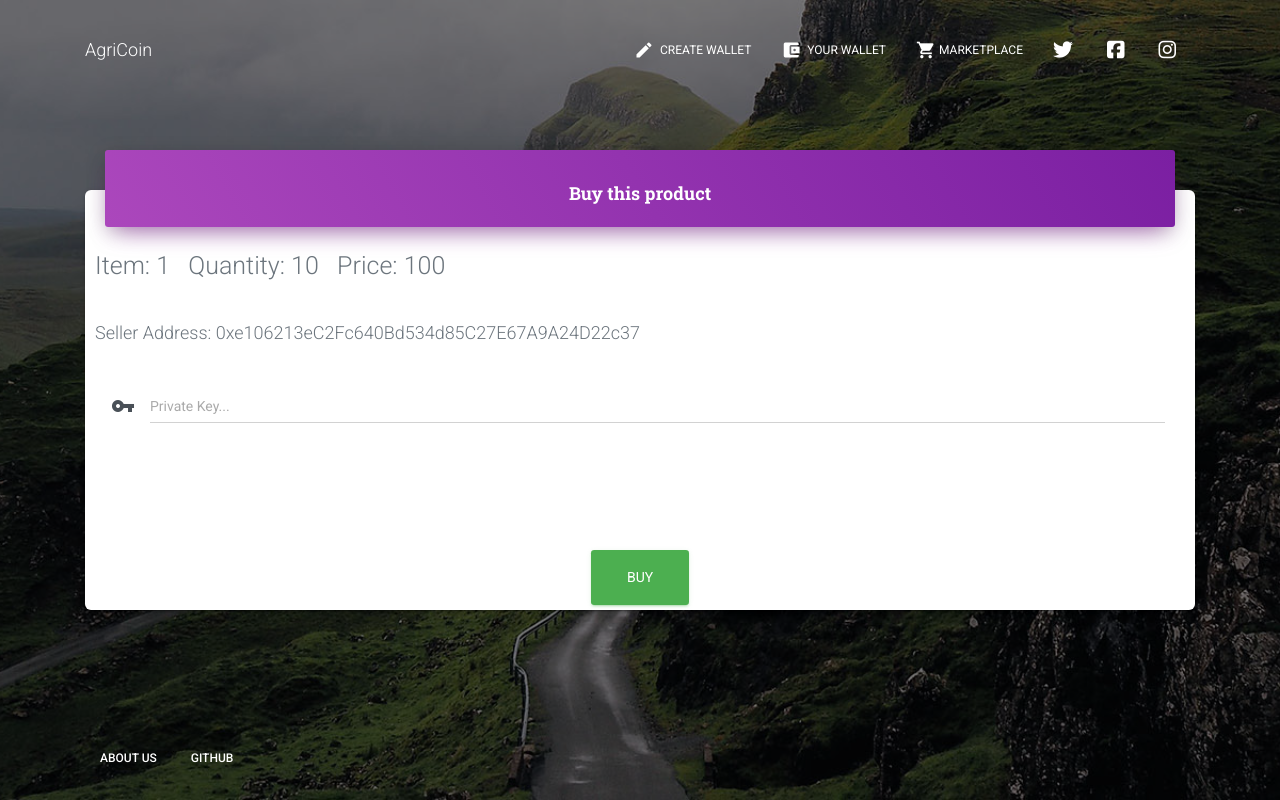
After one commit to HeatzRM/AgriChain, a Flask app: page /product/1 in a window 1280 px wide. The commit adds this page. Run offline with Flask 2, Linux system fonts and the light colour scheme; some libraries are stand-ins or nearby versions.

Commit message:
gui changes in products

```diff
--- a/app/routes.py
+++ b/app/routes.py
@@ -1,11 +1,3 @@
-import pickle
-import json
-import os
-import threading
-from threading import Thread
-from datetime import datetime, timedelta
-from base64 import b64encode
-from uuid import uuid4
 from config import Config
 from operator import attrgetter
 from sqlalchemy.orm import sessionmaker
@@ -111,7 +103,7 @@ def marketplace():
         'price': '300',
         'quantity': '140',
         'seller_address':'0x4158d0DE0DAAF01FA022DB154183361CC9d2923A'},
-        {'item_name': 'Banna',
+        {'item_name': 'Banana',
         'price': '50',
         'quantity': '20',
         'seller_address':'0xDE73bf7Bc4D099A166B7b8711E3Daa80B4458B5c'},
@@ -134,32 +126,39 @@ def marketplace():
 
     return render_template('marketplace.html', items=items)
 
+@app.route('/product/<item>')
+def product(item):
+    print(item)
+    return render_template('product.html', item=item)
+
 @app.route('/wallet')
-def wallet(address_from):
+def wallet(private_key):
+    #derive the address by the private key
+    address="0xe106213eC2Fc640Bd534d85C27E67A9A24D22c37"
     transactions = [
         {"transaction_no" : 1,
-        "address_from" : address_from,
+        "address_from" : address,
         "address_to" : "0x504D76514A4eea2DcAF34fb5f528D997665674a7",
         "amount": 10},
         {"transaction_no" : 2,
-        "address_from" : address_from,
+        "address_from" : address,
         "address_to" : "0xF244106080e54cA451368f2Bde3eefEe14C3d04a",
         "amount": 10},
         {"transaction_no" : 3,
-        "address_from" : address_from,
+        "address_from" : address,
         "address_to" : "0x504D76514A4eea2DcAF34fb5f528D997665674a7",
         "amount": 10},
         {"transaction_no" : 4,
-        "address_from" : address_from,
+        "address_from" : address,
         "address_to" : "0xF244106080e54cA451368f2Bde3eefEe14C3d04a",
         "amount": 10},
         {"transaction_no" : 5,
-        "address_from" : address_from,
+        "address_from" : address,
         "address_to" : "0x1D19478C8CFf983D8b00ffAe15bd3747Bc76cEdD",
         "amount": 10},
         {"transaction_no" : 6,
-        "address_from" : address_from,
+        "address_from" : address,
         "address_to" : "0xF244106080e54cA451368f2Bde3eefEe14C3d04a",
         "amount": 10},
     ]
-    return render_template('wallet.html', transactions=transactions, address=address_from, account_balance=10)
+    return render_template('wallet.html', transactions=transactions, private_key=private_key, account_balance=10, address=address)
--- a/app/templates/marketplace.html
+++ b/app/templates/marketplace.html
@@ -7,7 +7,7 @@
     <div class="row">
       <div class="col-md-6">
         <h1 class="title">AgriChain Market</h1>
-        <h4>Buy and Sell Goods, Services and Coins</h4>
+        <h4>Buy and Sell Goods, Services, and Coins</h4>
       </div>
     </div>
   </div>
@@ -19,14 +19,14 @@
         <div class="row">
 
             {% for item in items %}
-            <div class="card" style="width: 20rem;">
+            <div class="card" style="width: 17rem;">
                 <div class="card-body">
                     <h4 class="card-title">{{item.item_name}}</h4>
                     <h6 class="card-subtitle mb-2 text-muted">Seller Address</h6>
                     <h6 class="card-subtitle mb-2 text-muted">{{item.seller_address}}</h6>
                     <h5 class="card-subtitle mb-3 text-muted">Price: ${{item.price}}</h3>
                     <h5 class="card-subtitle mb-3 text-muted">Quantity: {{item.quantity}}</h3>
-                    <a href="#0" class="btn btn-success">Buy This</a>
+                    <a href="{{ url_for('product' , item='Item Name' ) }}" class="btn btn-success">Buy This</a>
                 </div>
             </div>
             {% endfor %}
--- /dev/null
+++ b/app/templates/product.html
@@ -0,0 +1,45 @@
+{% extends "base.html" %}
+
+{% block content %}
+<div class="page-header header-filter" style="background-image: url({{url_for('static', filename='bg3.jpg') }}); background-size: cover; background-position: top center;">
+    <div class="container">
+        <div class="row">
+          <div class="col-lg-12 col-md-12 ml-auto mr-auto">
+            <div class="card card-login">
+              <form class="form" method="" action="">
+                <div class="card-header card-header-primary text-center">
+                  <h4 class="card-title">Buy this product</h4>
+                </div>
+                <div class="card-body">
+
+                    <div class="input-group">
+                        <h3 class="card-subtitle mb-2 text-muted">Item: {{item}} &nbsp&nbsp</h3>
+
+                        <h3 class="card-subtitle mb-2 text-muted">Quantity: 10 &nbsp&nbsp</h3>
+                        <h3 class="card-subtitle mb-2 text-muted">Price: 100 &nbsp&nbsp</h3>
+                    </div>
+
+                    <div class="input-group">
+                        <h4 class="card-subtitle mb-2 text-muted">Seller Address: 0xe106213eC2Fc640Bd534d85C27E67A9A24D22c37 </h4>
+                    </div>
+
+                    <div class="input-group">
+                            <div class="input-group-prepend">
+                              <span class="input-group-text">
+                                <i class="material-icons">vpn_key</i>
+                              </span>
+                            </div>
+
+                            <input name='privateKey' type="password" class="form-control" placeholder="Private Key...">
+                    </div>
+                </div>
+                <div class="footer text-center">
+                  <a href="" class="btn btn-success btn-lg">Buy</a>
+                </div>
+              </form>
+            </div>
+          </div>
+        </div>
+    </div>
+</div>
+{% endblock %}
```
Also changed, not shown: app/templates/wallet.html (+3 -4 lines).
